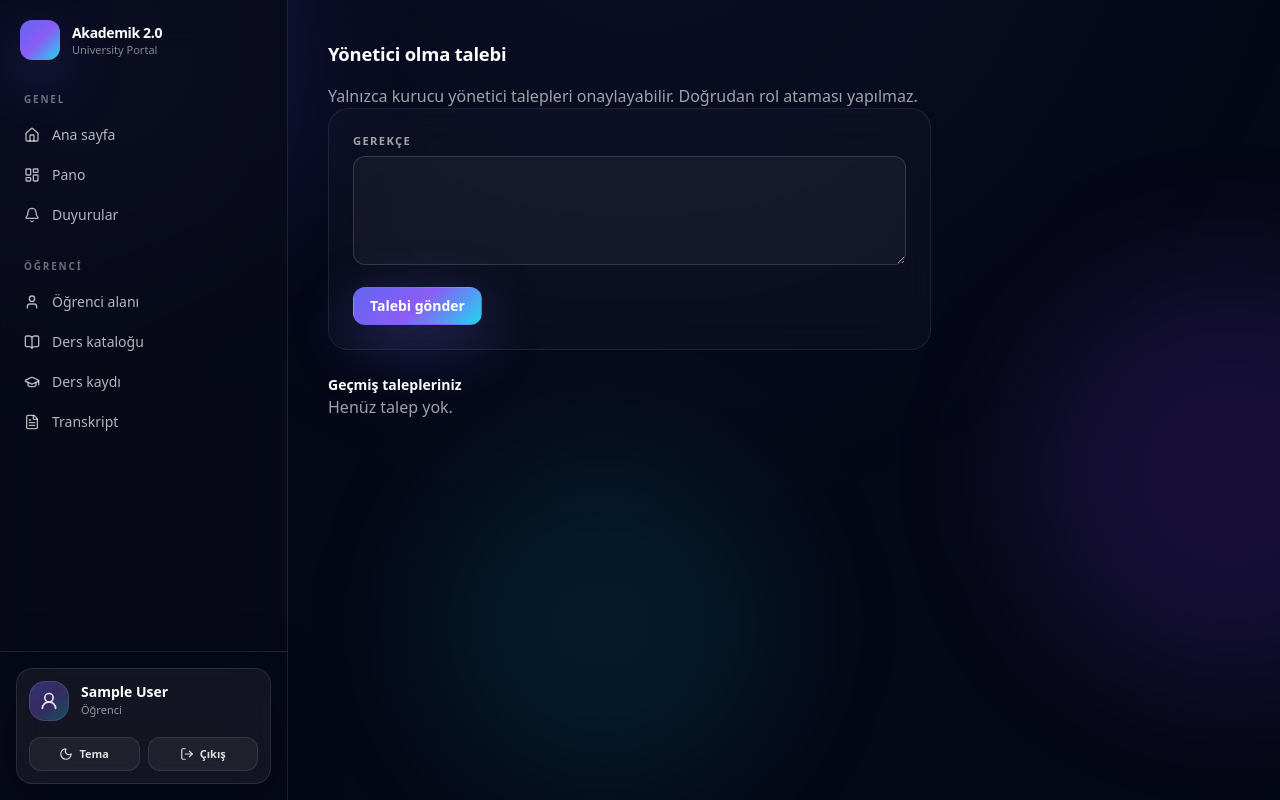
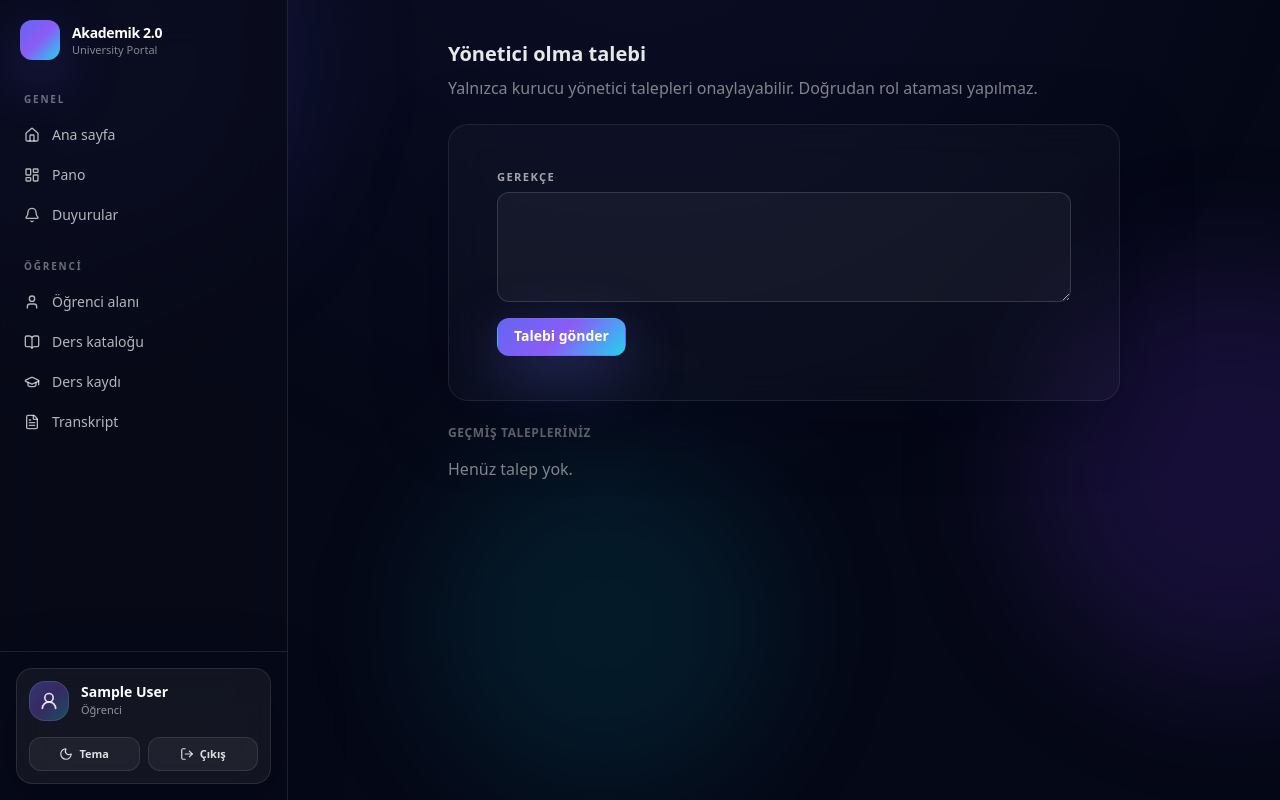
Before and after one commit to HimmetDemir45/student-course-selection-and-academic-management-program, a Django app: page /accounts/admin-talebi/ in a window 1280 px wide. Run offline with Django 5.2, Linux system fonts and the light colour scheme; the visitor is signed in with stand-in values (Sample User, id 1); parts of the project's set-up code (start-up, migrations or seed data) failed here and were passed over; some libraries are stand-ins or nearby versions.

Commit message:
Asama 5: Bootstrap kalintilari temizle — tam Akademik 2.0 uyumu
accounts/ ve page_header_actions/ altinda kalan btn-primary, btn-outline-*,
alert alert-*, card, col-lg-8, table, badge gibi Bootstrap siniflarini
akd-btn, akd-alert, akd-card, akd-table, akd-badge karsiliklariyla degistir.
Proje artik sifir Bootstrap sinifi iceriyor.

Co-Authored-By: Claude Sonnet 4.6 <noreply@anthropic.com>

```diff
--- a/templates/accounts/admin_request.html
+++ b/templates/accounts/admin_request.html
@@ -4,43 +4,42 @@
 {% block title %}{% trans "Yönetici olma talebi" %}{% endblock %}
 
 {% block content %}
-<div class="row justify-content-center">
-    <div class="col-lg-8">
-        <h1 class="h4 mb-3">{% trans "Yönetici olma talebi" %}</h1>
-        <p class="text-muted">{% trans "Yalnızca kurucu yönetici talepleri onaylayabilir. Doğrudan rol ataması yapılmaz." %}</p>
+<div class="max-w-2xl mx-auto">
+    <h1 class="text-xl font-semibold mb-2">{% trans "Yönetici olma talebi" %}</h1>
+    <p class="text-white/50 mb-4">{% trans "Yalnızca kurucu yönetici talepleri onaylayabilir. Doğrudan rol ataması yapılmaz." %}</p>
 
     {% if pending_request %}
-            <div class="alert alert-info">
+        <div class="akd-alert akd-alert--info mb-4">
             {% trans "Talebiniz beklemede." %}
-                <span class="text-muted small d-block mt-1">{{ pending_request.created_at }}</span>
+            <span class="block mt-1 text-sm text-white/50">{{ pending_request.created_at }}</span>
         </div>
     {% else %}
-            <div class="card shadow-sm mb-4">
-                <div class="card-body">
+        <div class="akd-card mb-4">
+            <div class="akd-card__body">
                 <form method="post" novalidate>
                     {% csrf_token %}
                     {{ form.non_field_errors }}
-                        <div class="mb-3">
-                            <label class="form-label" for="{{ form.reason.id_for_label }}">{{ form.reason.label }}</label>
+                    <div class="akd-form-group">
+                        <label class="akd-label" for="{{ form.reason.id_for_label }}">{{ form.reason.label }}</label>
                         {{ form.reason }}
-                            {% if form.reason.errors %}<div class="text-danger small">{{ form.reason.errors }}</div>{% endif %}
+                        {% if form.reason.errors %}<div class="akd-form-error">{{ form.reason.errors }}</div>{% endif %}
                     </div>
-                        <button type="submit" class="btn btn-primary">{% trans "Talebi gönder" %}</button>
+                    <button type="submit" class="akd-btn akd-btn--primary">{% trans "Talebi gönder" %}</button>
                 </form>
             </div>
         </div>
     {% endif %}
 
-        <h2 class="h6 text-secondary text-uppercase mt-4">{% trans "Geçmiş talepleriniz" %}</h2>
+    <p class="text-xs font-semibold uppercase tracking-wider text-white/40 mt-6 mb-3">{% trans "Geçmiş talepleriniz" %}</p>
     {% if history %}
-            <div class="table-responsive">
-                <table class="table table-hover align-middle phase11-table">
+        <div class="akd-table-wrap">
+            <table class="akd-table phase11-table">
                 <thead><tr><th>{% trans "Tarih" %}</th><th>{% trans "Durum" %}</th><th>{% trans "Gerekçe" %}</th></tr></thead>
                 <tbody>
                 {% for r in history %}
                     <tr>
                         <td>{{ r.created_at }}</td>
-                            <td><span class="badge text-bg-light">{{ r.get_status_display }}</span></td>
+                        <td><span class="akd-badge akd-badge--neutral">{{ r.get_status_display }}</span></td>
                         <td>{{ r.reason|default:"—"|truncatechars:80 }}</td>
                     </tr>
                 {% endfor %}
@@ -48,8 +47,7 @@
             </table>
         </div>
     {% else %}
-            <p class="text-muted mb-0">{% trans "Henüz talep yok." %}</p>
+        <p class="text-white/50">{% trans "Henüz talep yok." %}</p>
     {% endif %}
 </div>
-</div>
 {% endblock %}
--- a/templates/core/instructor_test.html
+++ b/templates/core/instructor_test.html
@@ -2,5 +2,5 @@
 {% load i18n %}
 {% block title %}{% trans "Öğretim üyesi test sayfası" %}{% endblock %}
 {% block content %}
-<div class="alert alert-info">{% trans "Bu sayfa yalnızca öğretim üyesi (veya yönetici) rolü ile görüntülenebilir." %}</div>
+<div class="akd-alert akd-alert--info">{% trans "Bu sayfa yalnızca öğretim üyesi (veya yönetici) rolü ile görüntülenebilir." %}</div>
 {% endblock %}
--- a/templates/core/student_test.html
+++ b/templates/core/student_test.html
@@ -2,5 +2,5 @@
 {% load i18n %}
 {% block title %}{% trans "Öğrenci test sayfası" %}{% endblock %}
 {% block content %}
-<div class="alert alert-info">{% trans "Bu sayfa yalnızca öğrenci rolü ile görüntülenebilir." %}</div>
+<div class="akd-alert akd-alert--info">{% trans "Bu sayfa yalnızca öğrenci rolü ile görüntülenebilir." %}</div>
 {% endblock %}
--- a/templates/includes/page_header_actions/course_list.html
+++ b/templates/includes/page_header_actions/course_list.html
@@ -1,4 +1,4 @@
 {% load i18n %}
 {% if user.role == "admin" %}
-<a class="btn btn-primary btn-sm" href="{% url 'courses:course_create' %}">{% trans "Yeni ders" %}</a>
+<a class="akd-btn akd-btn--primary akd-btn--sm" href="{% url 'courses:course_create' %}">{% trans "Yeni ders" %}</a>
 {% endif %}
--- a/templates/includes/page_header_actions/courseoffering_list.html
+++ b/templates/includes/page_header_actions/courseoffering_list.html
@@ -1,8 +1,8 @@
 {% load i18n %}
 {% if user.role == "instructor" %}
-<a class="btn btn-outline-secondary btn-sm" href="{% url 'academic:announcement_list' %}">{% trans "Duyurular" %}</a>
-<a class="btn btn-outline-primary btn-sm" href="{% url 'academic:instructor_enrollments' %}">{% trans "Öğrenci kayıtları ve notlar" %}</a>
+<a class="akd-btn akd-btn--ghost akd-btn--sm" href="{% url 'academic:announcement_list' %}">{% trans "Duyurular" %}</a>
+<a class="akd-btn akd-btn--secondary akd-btn--sm" href="{% url 'academic:instructor_enrollments' %}">{% trans "Öğrenci kayıtları ve notlar" %}</a>
 {% endif %}
 {% if user.role == "admin" %}
-<a class="btn btn-primary btn-sm" href="{% url 'courses:offering_create' %}">{% trans "Yeni ders teklifi" %}</a>
+<a class="akd-btn akd-btn--primary akd-btn--sm" href="{% url 'courses:offering_create' %}">{% trans "Yeni ders teklifi" %}</a>
 {% endif %}
--- a/templates/includes/page_header_actions/department_list.html
+++ b/templates/includes/page_header_actions/department_list.html
@@ -1,4 +1,4 @@
 {% load i18n %}
 {% if user.role == "admin" %}
-<a class="btn btn-primary btn-sm" href="{% url 'academic:department_create' %}">{% trans "Yeni bölüm" %}</a>
+<a class="akd-btn akd-btn--primary akd-btn--sm" href="{% url 'academic:department_create' %}">{% trans "Yeni bölüm" %}</a>
 {% endif %}
--- a/templates/includes/page_header_actions/enrollment_section.html
+++ b/templates/includes/page_header_actions/enrollment_section.html
@@ -1,7 +1,7 @@
 {% load i18n %}
-<div class="btn-group btn-group-sm phase15-no-print" role="group" aria-label="{% trans 'Hızlı işlemler' %}">
-  <a class="btn btn-outline-secondary" href="{% url 'dashboard:index' %}">{% trans "Panele dön" %}</a>
+<div class="flex gap-2 phase15-no-print">
+  <a class="akd-btn akd-btn--ghost akd-btn--sm" href="{% url 'dashboard:index' %}">{% trans "Panele dön" %}</a>
   {% if user.role == "student" %}
-  <a class="btn btn-outline-primary" href="{% url 'students:transcript' %}">{% trans "Transkript" %}</a>
+  <a class="akd-btn akd-btn--secondary akd-btn--sm" href="{% url 'students:transcript' %}">{% trans "Transkript" %}</a>
   {% endif %}
 </div>
--- a/templates/includes/page_header_actions/transcript.html
+++ b/templates/includes/page_header_actions/transcript.html
@@ -1,6 +1,6 @@
 {% load i18n %}
 {% if not no_profile %}
-<button type="button" class="btn btn-sm btn-outline-secondary phase15-no-print" onclick="window.print()">
+<button type="button" class="akd-btn akd-btn--ghost akd-btn--sm phase15-no-print" onclick="window.print()">
   {% trans "Yazdır" %}
 </button>
 {% endif %}
```
Also changed, not shown: templates/accounts/password_reset_complete.html (+3 -5 lines), templates/accounts/password_reset_confirm.html (+14 -14 lines), templates/accounts/password_reset_done.html (+3 -5 lines), templates/accounts/password_reset_form.html (+8 -8 lines), templates/includes/page_header_actions/announcement_list.html (+4 -4 lines). Lines whose indentation alone changed are shown as unchanged.
